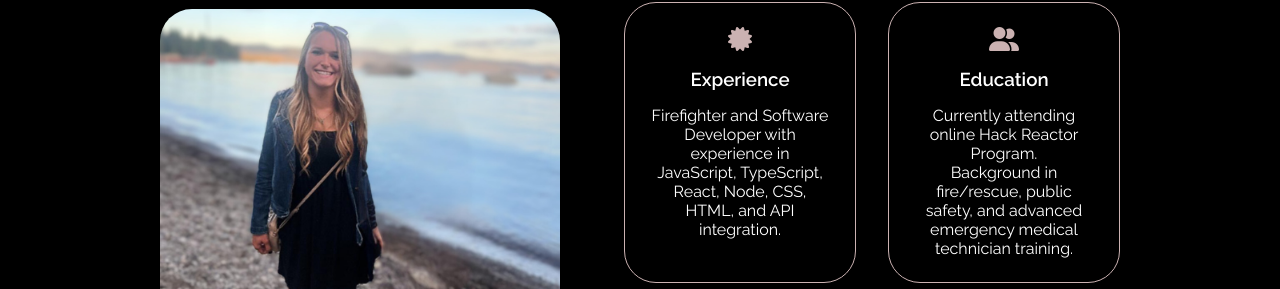
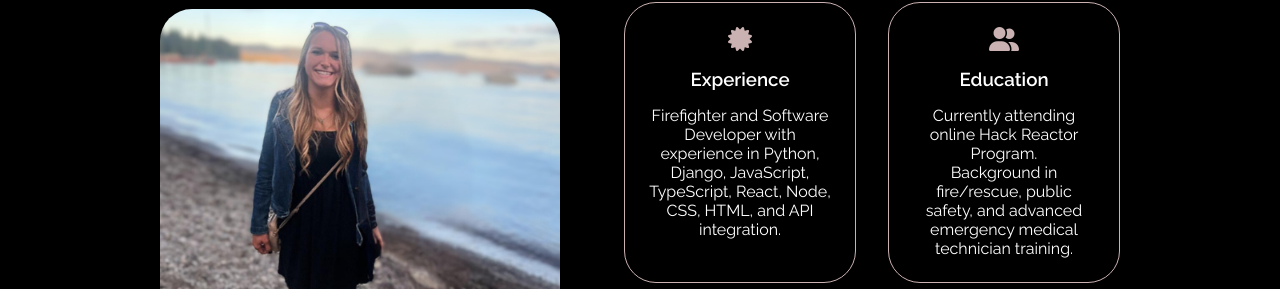
Before and after one commit to jveliquette/JuliaVeliquettePortfolio, a plain HTML site: page index.html in a window 1280 px wide. Shown: the part 1081-1370 px from the top of the page. Drawn offline with Linux system fonts and the light colour scheme.

Commit message:
edit experience section

```diff
--- a/index.html
+++ b/index.html
@@ -70,7 +70,7 @@
                     <div class="details-container">
                         <i class="fa-solid fa-certificate"></i>
                         <h3>Experience</h3>
-                        <p>Firefighter and Software Developer with experience in JavaScript, TypeScript, React, Node, CSS, HTML, and API integration.</p>
+                        <p>Firefighter and Software Developer with experience in Python, Django, JavaScript, TypeScript, React, Node, CSS, HTML, and API integration.</p>
                     </div>
                     <div class="details-container">
                         <i class="fa-solid fa-user-group"></i>
```
